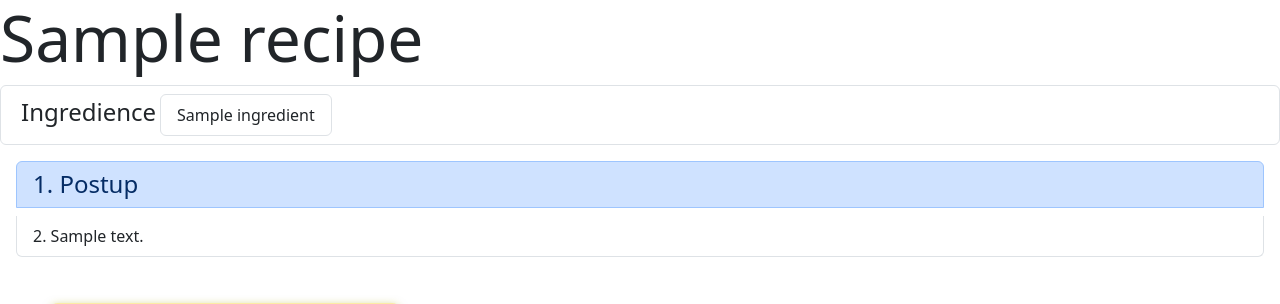
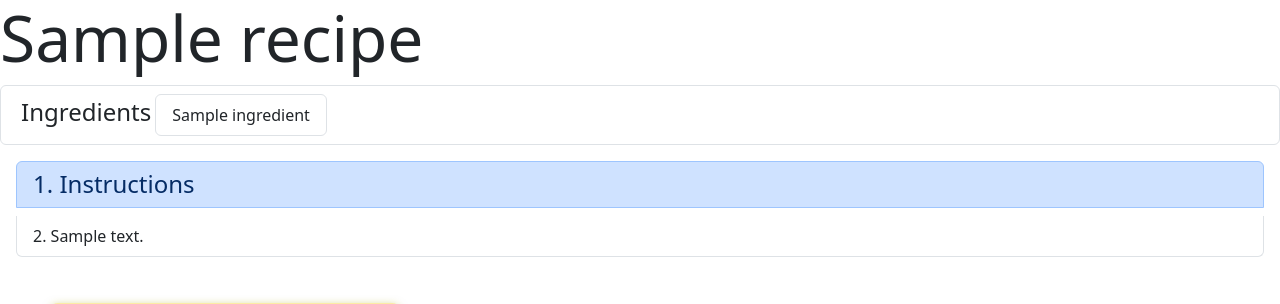
Before and after one commit to schovkla/cookbook, a Django app: template cookbook_app/templates/cookbook_app/recipe.html in a window 1280 px wide. Shown: the top 304 px of the page. Run offline with Django 4.2, Linux system fonts and the light colour scheme; the template is opened without the code that fills it: values that come from a table or form of the project are taken from there, others are empty; tables that the repository leaves empty hold one stand-in row (values such as "Sample post"); parts of the project's set-up code (start-up, migrations or seed data) failed here and were passed over; some libraries are stand-ins or nearby versions.

Commit message:
i18n of recipe detail fields.

```diff
--- a/cookbook_app/templates/cookbook_app/recipe.html
+++ b/cookbook_app/templates/cookbook_app/recipe.html
@@ -1,5 +1,6 @@
 {% extends "cookbook_app/main.html" %}
 {% load static %}
+{%  load i18n %}
 {% block styles %}
     <link rel="stylesheet" type="text/css" href="{% static 'css/notice_card.css' %}">
 {% endblock %}
@@ -8,7 +9,7 @@
 
     <div class="list-group">
         <div class="list-group-item">
-            <h4 class="list-group-item-heading float-start m-1">Ingredience</h4>
+            <h4 class="list-group-item-heading float-start m-1">{% trans "Ingredients"%}</h4>
             <ul class="list-group float-start">
                 {% for ingredient in recipe.ingredients.all %}
                     <li class="list-group-item">{{ ingredient }}</li>
@@ -19,7 +20,7 @@
 
     {#    TODO: Create nice web page for recipe#}
     <ol class=" list-group list-group-numbered m-3">
-        <h4 class="list-group-item list-group-item-primary">Postup</h4>
+        <h4 class="list-group-item list-group-item-primary">{% trans "Instructions"%}</h4>
         {% for step in recipe.steps.all %}
             <li class="list-group-item">{{ step }}</li>
         {% endfor %}
```
